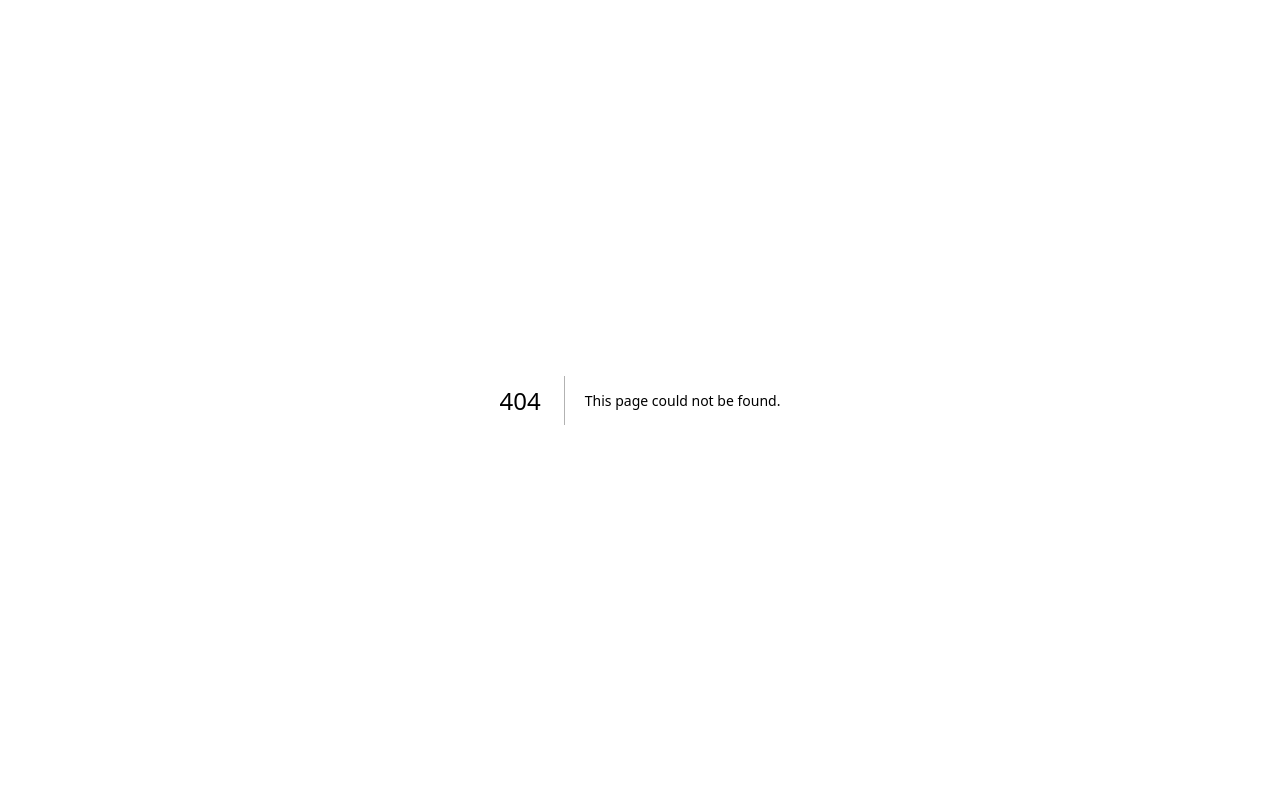
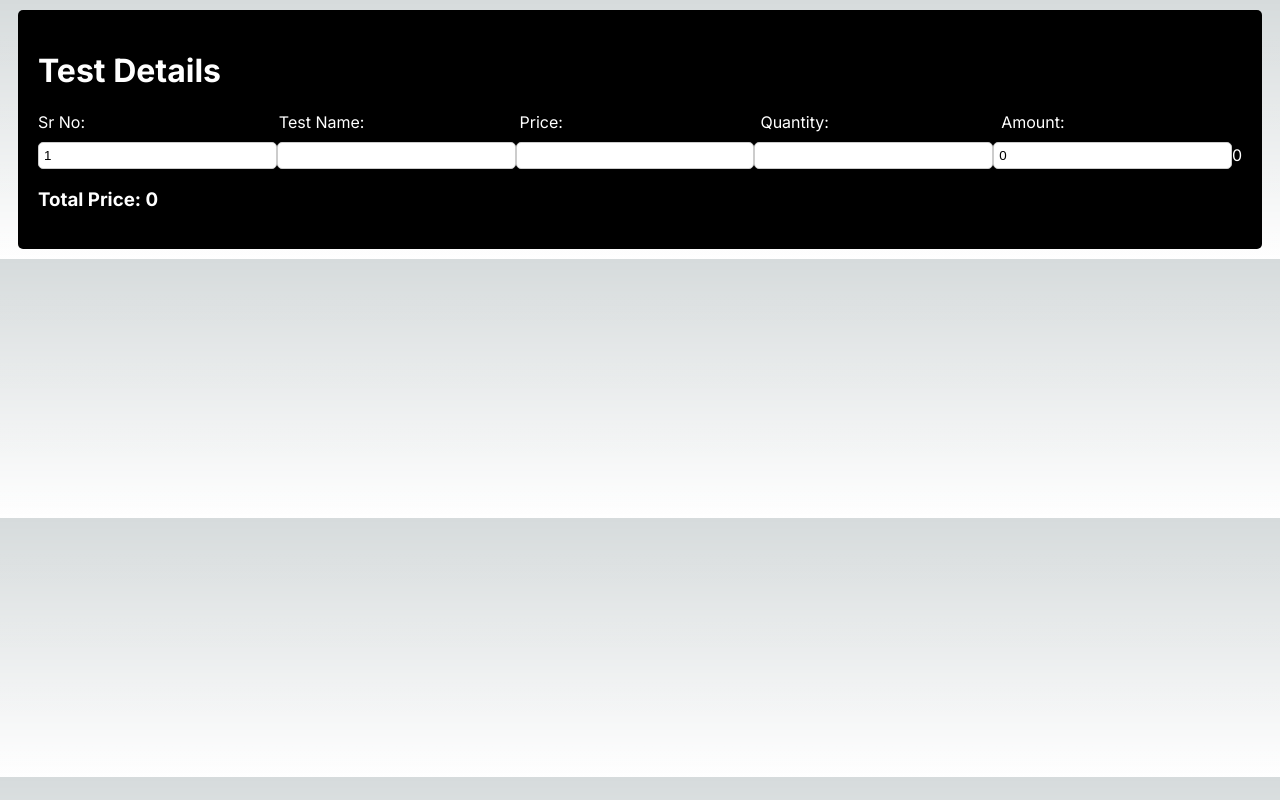
Before and after one commit to rawatanuj07/Nextjs_Hospital_Management_System, a Next.js app: page /components/test_info in a window 1280 px wide. Before the commit this address had no page. Built offline with nearby package versions, Linux system fonts and the light colour scheme.

Commit message:
Basic Api's done

```diff
--- a/package.json
+++ b/package.json
@@ -20,13 +20,16 @@
     "next": "13.4.19",
     "postcss": "8.4.29",
     "react": "18.2.0",
+    "react-datepicker": "^4.18.0",
     "react-dom": "18.2.0",
     "react-icons": "^4.11.0",
+    "styled-components": "^6.0.8",
     "swr": "^2.2.2",
     "tailwindcss": "3.3.3",
     "typescript": "5.2.2"
   },
   "devDependencies": {
-    "@types/bcryptjs": "^2.4.3"
+    "@types/bcryptjs": "^2.4.3",
+    "@types/react-datepicker": "^4.15.1"
   }
 }
--- /dev/null
+++ b/src/app/api/ddowns/docsddown/route.ts
@@ -0,0 +1,21 @@
+import { NextRequest, NextResponse } from "next/server";
+import { MongoClient } from "mongodb";
+
+export async function GET(request: NextRequest, response: NextResponse) {
+  const uri = "mongodb+srv://anuj:qwerty312.@cluster0.r9aauxw.mongodb.net/";
+  const client = new MongoClient(uri);
+
+  try {
+    const database = await client.db("test");
+    const inventry = await database.collection("docs_tests_data");
+    const doctors = await inventry.find({}).toArray();
+    console.log("Doctors found:", doctors);
+
+    return NextResponse.json(doctors);
+  } catch (error) {
+    console.error("Error:", error);
+    throw new Error("An error occurred while fetching data from MongoDB.");
+  } finally {
+    await client.close();
+  }
+}
--- a/src/app/api/users/login/route.ts
+++ b/src/app/api/users/login/route.ts
@@ -53,10 +53,10 @@ export async function POST(request: NextRequest) {
     //create token data
     const tokenData = {
       id: usere._id,
-      username: usere.username,
-      email: usere.email,
+      username: usere.user.username,
+      email: usere.user.email,
     };
-    console.log("tokenData created succesfully");
+    console.log("tokenData created succesfully with", tokenData);
 
     //create token
     const token = await jwt.sign(tokenData, process.env.TOKEN_SECRET!, {
--- /dev/null
+++ b/src/app/components/patientInfo/page.tsx
@@ -0,0 +1,208 @@
+// components/PatientForm.js
+"use client";
+import React, { useState, useEffect } from "react";
+import styled from "styled-components";
+import DatePicker from "react-datepicker";
+import "react-datepicker/dist/react-datepicker.css";
+
+const FormContainer = styled.div`
+  background-color: indigo;
+  color: white;
+  padding: 20px;
+  margin: 10px;
+  border-radius: 5px;
+`;
+
+const FormGroup = styled.div`
+  display: flex;
+  align-items: center;
+  margin-bottom: 10px;
+
+  label {
+    flex: 1;
+    margin-right: 10px;
+  }
+
+  input,
+  select {
+    color: black;
+    flex: 3;
+    padding: 5px;
+    border: 1px solid #ccc;
+    border-radius: 5px;
+  }
+  select {
+    background-color: white;
+  }
+  span {
+    color: green;
+    margin-left: 5px;
+  }
+`;
+
+const Button = styled.button`
+  background-color: #007bff;
+  color: white;
+  padding: 10px 20px;
+  border: none;
+  border-radius: 5px;
+  cursor: pointer;
+  margin-top: 10px;
+`;
+
+export default function PatientForm() {
+  const [startDate, setStartDate] = useState<Date | null>(null); // Initialize with null or a default date
+
+  const [formData, setFormData] = useState({
+    date: "",
+    invoiceNum: "",
+    refBy: "",
+    patientName: "",
+    gender: "",
+    address: "",
+    area: "",
+    district: "",
+    contact: "",
+  });
+
+  const handleChange = (e: any) => {
+    const { name, value } = e.target;
+    setFormData({ ...formData, [name]: value });
+  };
+  const handleChangew = (date: Date | null) => {
+    setStartDate(date);
+    setFormData({ ...formData, date: date?.toISOString() || '' });
+  };
+  type Doctor = {
+    _id: string;
+    name: string;
+    // Add other properties as needed
+  };
+
+  const [doctors, setDoctors] = useState([]);
+
+  useEffect(() => {
+    fetch("/api/ddowns/docsddown")
+      .then((response) => {
+        if (!response.ok) {
+          throw new Error(`HTTP error! status: ${response.status}`);
+        }
+        return response.json();
+      })
+      .then((data) => {
+        console.log("Doctors data:", data);
+        setDoctors(data);
+      })
+      .catch((error) => {
+        console.log("Fetching doctors data failed:", error);
+      });
+  }, []);
+
+  return (
+    <FormContainer>
+      <h1>Patient Details</h1>
+      <FormGroup>
+        <label>Date:</label>
+
+        <DatePicker
+          selected={startDate}
+          onChange={(date) => {
+            setStartDate(date);
+            handleChangew(date); // Update the formData with the selected date
+          }}
+          dateFormat="yyyy-MM-dd" // Define date format
+          placeholderText="Select a date" // Placeholder text
+          calendarClassName="custom-datepicker" // Apply custom CSS class
+        />
+        {formData.date&& <span>&#10003;</span>}
+
+      </FormGroup>
+
+      <FormGroup>
+        <label>Invoice Number:</label>
+        <input
+          type="text"
+          name="invoiceNum"
+          value={formData.invoiceNum}
+          onChange={handleChange}
+        />
+        {formData.invoiceNum && <span>&#10003;</span>}
+      </FormGroup>
+
+      <FormGroup>
+        <label>Ref By:</label>
+        <select name="refBy" value={formData.refBy} onChange={handleChange}>
+          {doctors.map((doctor: any) => (
+            <option key={doctor._id} value={doctor.doctor_name}>
+              {doctor.doctor_name}
+            </option>
+          ))}
+        </select>
+        {formData.refBy && <span>✓</span>}
+      </FormGroup>
+
+      {/* Repeat similar FormGroup for other fields */}
+      <FormGroup>
+        <label>Patient Name:</label>
+        <input
+          type="text"
+          name="patientName"
+          value={formData.patientName}
+          onChange={handleChange}
+        />
+        {formData.patientName && <span>&#10003;</span>}
+      </FormGroup>
+      <FormGroup>
+        <label>Gender:</label>
+        <input
+          type="text"
+          name="gender"
+          value={formData.gender}
+          onChange={handleChange}
+        />
+        {formData.gender && <span>&#10003;</span>}
+      </FormGroup>
+      <FormGroup>
+        <label>Address:</label>
+        <input
+          type="text"
+          name="address"
+          value={formData.address}
+          onChange={handleChange}
+        />
+        {formData.address && <span>&#10003;</span>}
+      </FormGroup>
+      <FormGroup>
+        <label>Area:</label>
+        <input
+          type="text"
+          name="area"
+          value={formData.area}
+          onChange={handleChange}
+        />
+        {formData.area && <span>&#10003;</span>}
+      </FormGroup>
+      <FormGroup>
+        <label>District:</label>
+        <input
+          type="text"
+          name="district"
+          value={formData.district}
+          onChange={handleChange}
+        />
+        {formData.district && <span>&#10003;</span>}
+      </FormGroup>
+      <FormGroup>
+        <label>Contact:</label>
+        <input
+          type="text"
+          name="contact"
+          value={formData.contact}
+          onChange={handleChange}
+        />
+        {formData.contact && <span>&#10003;</span>}
+      </FormGroup>
+      <Button>Submit</Button>
+    </FormContainer>
+  );
+}
--- /dev/null
+++ b/src/app/components/test_info/page.tsx
@@ -0,0 +1,91 @@
+"use client";
+import React, { useState } from 'react';
+import styled from 'styled-components';
+
+const FormContainer = styled.div`
+  background-color: black;
+  color: white;
+  padding: 20px;
+  margin: 10px;
+  border-radius: 5px;
+`;
+
+const FormGroup = styled.div`
+  display: flex;
+  align-items: center;
+  margin-bottom: 10px;
+
+  label {
+    flex: 1;
+    margin-right: 10px;
+  }
+
+  input {
+    flex: 2;
+    padding: 5px;
+    border: 1px solid #ccc;
+    border-radius: 5px;
+  }
+
+  span {
+    color: green;
+    margin-left: 5px;
+  }
+`;
+
+interface FormData {
+  srNo: number;
+  testName: string;
+  price: string;
+  quantity: string;
+  amount: number;
+}
+
+export default function TestDetailsForm() {
+  const [formData, setFormData] = useState<FormData[]>([{ srNo: 1, testName: '', price: '', quantity: '', amount: 0 }]);
+  const [totalPrice, setTotalPrice] = useState(0);
+
+  const handleChange = (e: React.ChangeEvent<HTMLInputElement>, index: number) => {
+    const { name, value } = e.target;
+    const updatedFormData = [...formData];
+    updatedFormData[index] = { ...updatedFormData[index], [name]: name === 'srNo' ? parseInt(value) : value };
+    setFormData(updatedFormData);
+
+    if (name === 'testName' && !formData[index + 1]?.srNo) {
+      updatedFormData[index + 1] = { ...updatedFormData[index + 1], srNo: formData[index].srNo + 1 };
+      setFormData(updatedFormData);
+    }
+  };
+
+  const handleCalculateTotal = () => {
+    const calculatedTotal = formData.reduce((total, item) => {
+      return total + (parseFloat(item.amount.toString()) || 0);
+    }, 0);
+    setTotalPrice(calculatedTotal);
+  };
+
+  return (
+    <FormContainer>
+      <h1>Test Details</h1>
+      <FormGroup>
+        <label>Sr No:</label>
+        <label>Test Name:</label>
+        <label>Price:</label>
+        <label>Quantity:</label>
+        <label>Amount:</label>
+      </FormGroup>
+      {formData.map((row, index) => (
+        <FormGroup key={index}>
+          <input type="text" name="srNo" value={row.srNo} onChange={(e) => handleChange(e, index)} readOnly />
+          <input type="text" name="testName" value={row.testName} onChange={(e) => handleChange(e, index)} />
+          <input type="text" name="price" value={row.price} onChange={(e) => handleChange(e, index)} />
+          <input type="text" name="quantity" value={row.quantity} onChange={(e) => handleChange(e, index)} />
+          <input type="text" name="amount" value={row.amount} onChange={(e) => handleChange(e, index)} />
+          {row.amount && <span>&#10003;</span>}
+        </FormGroup>
+      ))}
+      {/* <Button onClick={handleCalculateTotal}>Calculate Total</Button> */}
+      <h3>Total Price: {totalPrice}</h3>
+    </FormContainer>
+  );
+}
--- a/src/app/globals.css
+++ b/src/app/globals.css
@@ -1,6 +1,6 @@
-@tailwind base;
+/* @tailwind base;
 @tailwind components;
-@tailwind utilities;
+@tailwind utilities; */
 
 :root {
   --foreground-rgb: 0, 0, 0;
--- a/src/app/home/page.tsx
+++ b/src/app/home/page.tsx
@@ -1,18 +1,25 @@
 import BaseLayout from "../components/baseLayout/page";
 import Sidebar from "../components/sidebar/page";
+
+import PatientInfo from "../components/patientInfo/page"; // import the component with proper casing
+import TestDetailsForm from "../components/test_info/page";
 
 export default function HomePage() {
     return (
         <BaseLayout>
+            <div style={{ display: "flex" }}>
 
-        {/* <div className="flex flex-col items-center justify-center min-h-screen py-2 ">
-            <h1> Profile </h1>
-        <hr/>
-        <p> This is the profile page  </p>
-         */}
-         <div>
-        <Sidebar/>
-        </div>
+                 <div>
+                    <Sidebar/>
+                 </div>
+
+                <div>
+                    <PatientInfo/>
+                </div>
+                <div>
+                    <TestDetailsForm/>
+                </div>
+            </div>
         </BaseLayout>
     )
 }
```
Also changed, not shown: src/app/api/ddowns/districtddown/route.ts (added), 1 other file (tests, documents, lock files or other folders).
